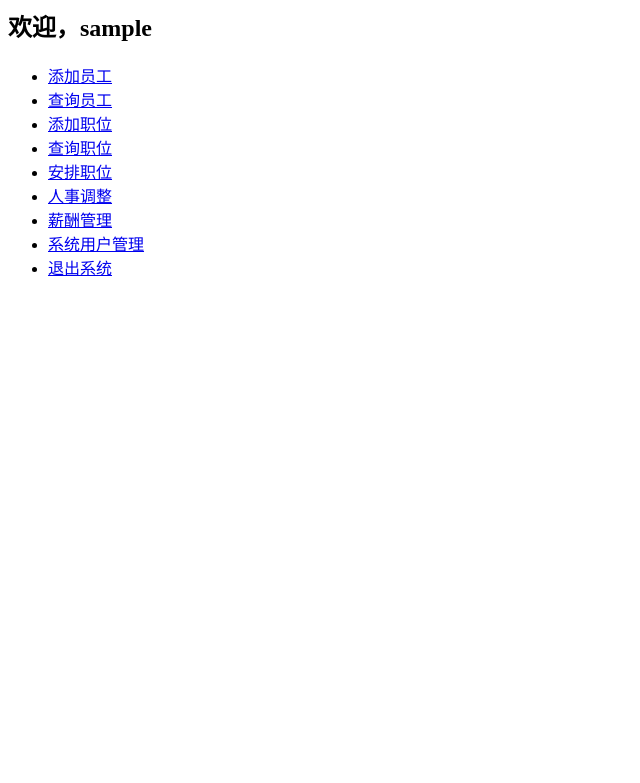
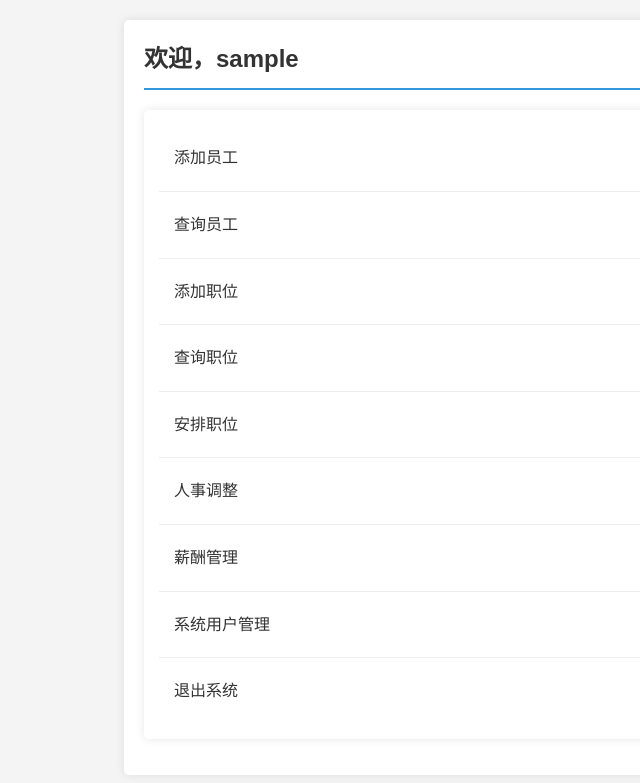
Before and after one commit to KFCP/HRMS, a Java web app: page / in a window 1280 px wide. Shown: the top 783 px of the page, without its empty margins (0-640 px from the left). Run offline with Tomcat 11, a stand-in JSP engine, Linux system fonts and the light colour scheme; the visitor is signed in with stand-in values (Sample User, id 1).

Commit message:
I've added CSS styling to your JSP pages to improve their appearance and layout.
Here's what I did:
- I created a central stylesheet (style.css) with common styles for the body, headings, links, lists, forms, and tables.
- I linked this stylesheet in all relevant JSP files.
- I wrapped the page content in a "container" div to ensure consistent padding and centering.
- I enhanced index.jsp by adding a "main-menu" class to the navigation list, giving it an improved style.
- I also enhanced the form pages (employee_add.jsp, position_add.jsp, user_login.jsp) by:
    - Converting text labels to proper `<label>` elements for better accessibility and styling.
    - Applying standard CSS classes (success-message, error-message) to server-side feedback messages.

I'm planning further refinements for table-based views and other management pages.

```diff
--- a/HRMS_AJSP/web/assignment_add.jsp
+++ b/HRMS_AJSP/web/assignment_add.jsp
@@ -7,7 +7,7 @@
     }
 %>
 <html>
-<head><title>职位安排</title></head>
+<head><title>职位安排</title><link rel="stylesheet" type="text/css" href="css/style.css"></head>
 <body>
 <h2>给员工安排职位</h2>
 
--- /dev/null
+++ b/HRMS_AJSP/web/css/style.css
@@ -0,0 +1,179 @@
+/* General body styles */
+body {
+  font-family: Arial, sans-serif;
+  margin: 20px;
+  background-color: #f4f4f4;
+  color: #333;
+  line-height: 1.6;
+}
+
+/* Headings */
+h1, h2, h3 {
+  color: #333;
+}
+
+h2 {
+    border-bottom: 2px solid #3498db;
+    padding-bottom: 10px;
+    margin-bottom: 20px;
+}
+
+/* Links */
+a {
+  color: #3498db;
+  text-decoration: none;
+}
+
+a:hover {
+  text-decoration: underline;
+}
+
+/* Navigation list for index.jsp */
+ul {
+  list-style-type: none;
+  padding: 0;
+}
+
+ul li {
+  padding: 8px 0;
+  border-bottom: 1px solid #ddd;
+}
+
+ul li a {
+    display: block;
+}
+
+/* Forms */
+form {
+  background: #fff;
+  padding: 20px;
+  margin-bottom: 20px;
+  border-radius: 5px;
+  box-shadow: 0 0 10px rgba(0, 0, 0, 0.1);
+}
+
+form label {
+    display: block;
+    margin-bottom: 5px;
+    font-weight: bold;
+}
+
+form input[type="text"],
+form input[type="number"],
+form input[type="email"],
+form input[type="password"] {
+  width: calc(100% - 22px);
+  padding: 10px;
+  margin-bottom: 10px;
+  border: 1px solid #ddd;
+  border-radius: 4px;
+  box-sizing: border-box;
+}
+
+form input[type="submit"] {
+  background-color: #3498db;
+  color: white;
+  padding: 10px 15px;
+  border: none;
+  border-radius: 4px;
+  cursor: pointer;
+  font-size: 16px;
+}
+
+form input[type="submit"]:hover {
+  background-color: #2980b9;
+}
+
+/* Tables */
+table {
+  width: 100%;
+  border-collapse: collapse;
+  margin-top: 20px;
+  background-color: #fff;
+  box-shadow: 0 0 10px rgba(0, 0, 0, 0.1);
+}
+
+table th, table td {
+  border: 1px solid #ddd;
+  padding: 10px;
+  text-align: left;
+}
+
+table th {
+  background-color: #3498db;
+  color: white;
+}
+
+table tr:nth-child(even) {
+  background-color: #f9f9f9;
+}
+
+/* Utility classes */
+.container {
+    width: 80%;
+    margin: auto;
+    overflow: hidden;
+    padding: 20px;
+    background: #fff;
+    border-radius: 5px;
+    box-shadow: 0 0 10px rgba(0, 0, 0, 0.1);
+}
+
+.error-message {
+    color: red;
+    font-weight: bold;
+}
+
+.success-message {
+    color: green;
+    font-weight: bold;
+}
+
+/* Basic responsive design */
+@media (max-width: 768px) {
+    .container {
+        width: 95%;
+    }
+
+    form input[type="text"],
+    form input[type="number"],
+    form input[type="email"],
+    form input[type="password"] {
+        width: calc(100% - 20px); /* Adjust for smaller screens */
+    }
+}
+
+/* Styles for index.jsp main menu */
+.main-menu {
+  background-color: #fff;
+  padding: 15px;
+  border-radius: 5px;
+  box-shadow: 0 0 10px rgba(0, 0, 0, 0.1);
+}
+
+.main-menu li {
+  border-bottom: 1px solid #eee; /* Lighter border for menu items */
+}
+
+.main-menu li:last-child {
+  border-bottom: none; /* Remove border for the last item */
+}
+
+.main-menu li a {
+  display: block;
+  padding: 12px 15px;
+  color: #333; /* Darker text for better readability */
+  transition: background-color 0.3s ease;
+}
+
+.main-menu li a:hover {
+  background-color: #3498db;
+  color: #fff;
+  text-decoration: none;
+  border-radius: 3px;
+}
+
+/* Adjustments for content within a container */
+.container h2 {
+    margin-top: 0; /* Remove top margin if h2 is first element in container */
+}
--- a/HRMS_AJSP/web/employee_edit.jsp
+++ b/HRMS_AJSP/web/employee_edit.jsp
@@ -83,7 +83,7 @@
 %>
 
 <html>
-<head><title>人事调整</title></head>
+<head><title>人事调整</title><link rel="stylesheet" type="text/css" href="css/style.css"></head>
 <body>
 <h2>编辑员工信息</h2>
 
--- a/HRMS_AJSP/web/employee_query.jsp
+++ b/HRMS_AJSP/web/employee_query.jsp
@@ -7,7 +7,7 @@
     }
 %>
 <html>
-<head><title>人员查询</title></head>
+<head><title>人员查询</title><link rel="stylesheet" type="text/css" href="css/style.css"></head>
 <body>
 <h2>查询员工信息</h2>
 
--- a/HRMS_AJSP/web/index.jsp
+++ b/HRMS_AJSP/web/index.jsp
@@ -6,10 +6,11 @@
   }
 %>
 <html>
-<head><title>HRMS系统主页</title></head>
+<head><title>HRMS系统主页</title><link rel="stylesheet" type="text/css" href="css/style.css"></head>
 <body>
+<div class="container">
 <h2>欢迎，<%= session.getAttribute("user") %></h2>
-<ul>
+<ul class="main-menu">
   <li><a href="employee_add.jsp">添加员工</a></li>
   <li><a href="employee_query.jsp">查询员工</a></li>
   <li><a href="position_add.jsp">添加职位</a></li>
@@ -20,5 +21,6 @@
   <li><a href="user_manage.jsp">系统用户管理</a></li>
   <li><a href="user_logout.jsp">退出系统</a></li>
 </ul>
+</div>
 </body>
 </html>
--- a/HRMS_AJSP/web/position_query.jsp
+++ b/HRMS_AJSP/web/position_query.jsp
@@ -7,7 +7,7 @@
     }
 %>
 <html>
-<head><title>职位查询</title></head>
+<head><title>职位查询</title><link rel="stylesheet" type="text/css" href="css/style.css"></head>
 <body>
 <h2>职位查询</h2>
 
--- a/HRMS_AJSP/web/salary_manage.jsp
+++ b/HRMS_AJSP/web/salary_manage.jsp
@@ -10,7 +10,7 @@
 %>
 
 <html>
-<head><title>员工薪酬管理</title></head>
+<head><title>员工薪酬管理</title><link rel="stylesheet" type="text/css" href="css/style.css"></head>
 <body>
 <h2>员工薪酬信息管理</h2>
 
--- a/HRMS_AJSP/web/user_manage.jsp
+++ b/HRMS_AJSP/web/user_manage.jsp
@@ -7,7 +7,7 @@
     }
 %>
 <html>
-<head><title>系统用户管理</title></head>
+<head><title>系统用户管理</title><link rel="stylesheet" type="text/css" href="css/style.css"></head>
 <body>
 <h2>添加新系统用户</h2>
 
```
Also changed, not shown: HRMS_AJSP/web/employee_add.jsp (+12 -11 lines), HRMS_AJSP/web/position_add.jsp (+8 -7 lines), HRMS_AJSP/web/user_login.jsp (+7 -5 lines).
